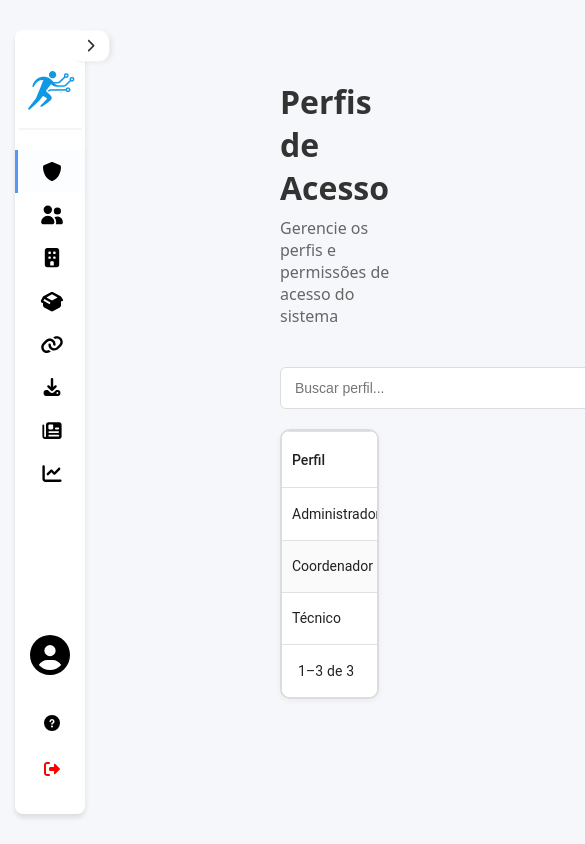
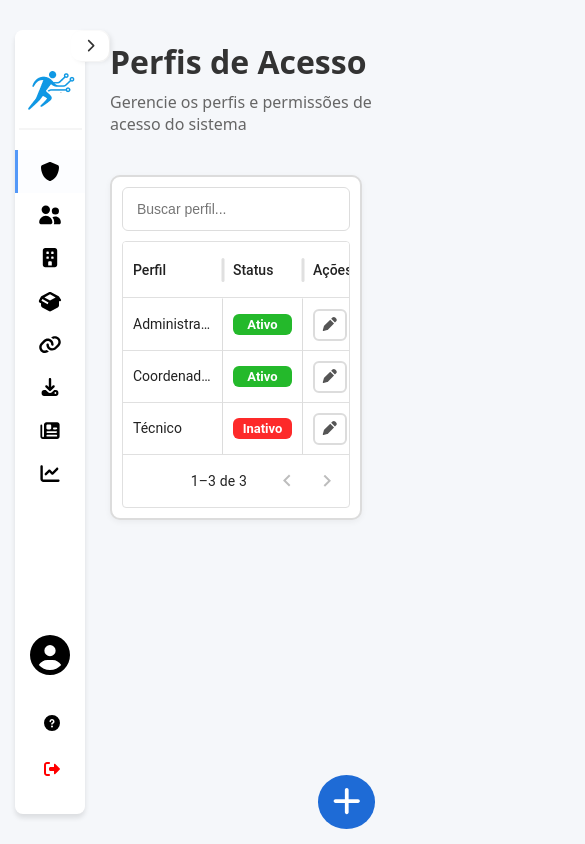
Before and after one commit to matheuskrs/integraLab, a React (Vite) app: page /access in a window 390 px wide. Shown: the whole page, 585 px wide, since content can reach past the window. Built offline with nearby package versions, Linux system fonts and the light colour scheme.

Commit message:
feat: not found default redirection page, sidebar responsiveness

```diff
--- a/index.html
+++ b/index.html
@@ -1,8 +1,8 @@
 <!doctype html>
-<html lang="en">
+<html lang="pt-br">
   <head>
     <meta charset="UTF-8" />
-    <link rel="icon" type="image/svg+xml" href="/vite.svg" />
+    <link rel="shortcut icon" href="src/assets/integraLabMiniLogo.png" type="image/x-icon">
     <meta name="viewport" content="width=device-width, initial-scale=1.0" />
     <title>Integra Lab</title>
   </head>
--- a/src/app/router.jsx
+++ b/src/app/router.jsx
@@ -1,22 +1,20 @@
-import { createBrowserRouter } from 'react-router-dom';
-import AuthLayout from '../layouts/Auth/AuthLayout';
-import LoginPage from '../pages/Login/LoginPage';
-import AccessManagementLayout from '../layouts/AccessManagement/AccessManagementLayout';
-import AccessManagement from '../pages/AccessManagement/AccessManagement';
+import { createBrowserRouter } from "react-router-dom";
+import AuthLayout from "../layouts/Auth/AuthLayout";
+import LoginPage from "../pages/Login/LoginPage";
+import AccessManagementLayout from "../layouts/AccessManagement/AccessManagementLayout";
+import AccessManagement from "../pages/AccessManagement/AccessManagement";
+import NotFound from "../pages/NotFound/NotFound";
 
 export const router = createBrowserRouter([
   {
     element: <AuthLayout />,
-    children: [
-      { index: true, element: <LoginPage /> },
-    ],
+    errorElement: <NotFound />,
+    children: [{ index: true, element: <LoginPage /> }],
   },
 
   {
-    path: '/access',
+    path: "/access",
     element: <AccessManagementLayout />,
-    children: [
-      { index: true, element: <AccessManagement /> },
-    ],
-  }
+    children: [{ index: true, element: <AccessManagement /> }],
+  },
 ]);
--- a/src/components/CommonGridCSS/commonGrid.css
+++ b/src/components/CommonGridCSS/commonGrid.css
@@ -1,6 +1,13 @@
-.MuiDataGrid-cell {
-  border-right: 2px solid gainsboro;
+.MuiDataGrid-cell:not(:last-of-type) {
+  border-right: 1px solid gainsboro;
 }
+
+.grid-header-wrapper {
+  display: flex;
+  gap: 10px;
+  align-items: center;
+}
+
 .grid-wrapper {
   background: #fff;
   border-radius: 10px;
@@ -9,24 +16,16 @@
   max-width: 2000px;
   overflow: clip;
   width: 90%;
+  padding: 10px;
+  display: flex;
+  flex-direction: column;
+  gap: 10px;
 }
-.css-mwkct3-MuiDataGrid-root .MuiDataGrid-columnSeparator--sideRight {
-  right: 0px !important;
+
+.grid-wrapper * {
+  outline: none !important;
 }
-.css-mwkct3-MuiDataGrid-root .MuiDataGrid-cell {
-  border-top: none !important;
-}
-.css-mwkct3-MuiDataGrid-root .MuiDataGrid-columnSeparator {
-  display: block;
-  color: gainsboro;
-  width: 1px;
-  background-color: gainsboro !important;
-}
-.css-1vigakz-MuiDataGrid-virtualScroller {
-  border: 2px solid gainsboro;
-  border-radius: 10px;
-  overflow: clip;
-}
+
 .grid-actions {
   display: flex;
   gap: 8px;
--- a/src/components/Sidebar/sidebar.css
+++ b/src/components/Sidebar/sidebar.css
@@ -139,6 +139,7 @@
 .sidebar.collapsed .sidebar-nav li {
   justify-content: center;
   padding: 12px 0;
+  padding-right: 3px;
 }
 
 .sidebar.collapsed .sidebar-nav svg {
--- a/src/pages/AccessManagement/AccessManagement.jsx
+++ b/src/pages/AccessManagement/AccessManagement.jsx
@@ -1,10 +1,12 @@
 import { DataGrid } from "@mui/x-data-grid";
 import { ptBR } from "@mui/x-data-grid/locales";
 import { FontAwesomeIcon } from "@fortawesome/react-fontawesome";
-import { faPen, faTrash } from "@fortawesome/free-solid-svg-icons";
+import { faPen, faPlus, faTrash } from "@fortawesome/free-solid-svg-icons";
 import "../../components/CommonGridCSS/commonGrid.css";
 import "./accessManagement.css";
-
+import { useMediaQuery } from "@mui/material";
+import { Select, MenuItem } from "@mui/material";
+import { useState } from "react";
 export default function AccessManagement() {
   const rows = [
     {
@@ -32,38 +34,37 @@ export default function AccessManagement() {
       status: { id: 2, label: "Inativo", color: "#fd2a2a" },
     },
   ];
-
-  const columns = [
+  const isMobile = useMediaQuery("(max-width:700px)");
+  const desktopColumns = [
     {
       field: "perfil",
       headerName: "Perfil",
-      flex: 1.5,
-      minWidth: 150,
+      flex: 1,
+      minWidth: isMobile ? 100 : 120,
     },
     {
       field: "descricao",
       headerName: "Descrição",
-      flex: 2,
+      flex: 1,
       minWidth: 220,
     },
     {
       field: "permissoesAtivas",
       headerName: "Permissões ativas",
-      flex: 1,
       minWidth: 160,
       renderCell: (params) => <span>{params.value} permissões</span>,
     },
     {
       field: "dataCriacao",
       headerName: "Data de criação",
-      flex: 1,
       minWidth: 150,
     },
     {
       field: "status",
       headerName: "Status",
       flex: 1,
-      minWidth: 120,
+      minWidth: 80,
+      maxWidth: 160,
       renderCell: (params) => {
         const status = params.value;
         return (
@@ -79,8 +80,7 @@ export default function AccessManagement() {
     {
       field: "actions",
       headerName: "Ações",
-      flex: 1,
-      minWidth: 120,
+      minWidth: 80,
       sortable: false,
       filterable: false,
       renderCell: () => (
@@ -96,24 +96,45 @@ export default function AccessManagement() {
     },
   ];
 
+  const mobileColumns = [
+    desktopColumns.find((col) => col.field === "perfil"),
+    desktopColumns.find((col) => col.field === "status"),
+    desktopColumns.find((col) => col.field === "actions"),
+  ];
+
+  const [status, setStatus] = useState(0);
   return (
-    <div className="access-container">
+    <div>
       <h1 className="access-title">Perfis de Acesso</h1>
       <p className="access-subtitle">
         Gerencie os perfis e permissões de acesso do sistema
       </p>
+      <div className="grid-wrapper">
+        <div className="grid-header-wrapper">
+          <input
+            type="text"
+            className="access-search"
+            placeholder="Buscar perfil..."
+            name="access-search"
+          />
+          {!isMobile && (
+            <Select className="select-user-state-list" size="small" value={status} onChange={(e) => setStatus(e.target.value)}>
+              <MenuItem value={0}>Todos os status</MenuItem>
+              <MenuItem value={1}>Ativo</MenuItem>
+              <MenuItem value={2}>Inativo</MenuItem>
+            </Select>
 
-      <input
-        type="text"
-        className="access-search"
-        placeholder="Buscar perfil..."
-      />
-
-      <div className="grid-wrapper">
+          )}
+          {!isMobile && (
+            <button className="btn-new-profile">
+              Novo perfil
+            </button>
+          )}
+        </div>
         <DataGrid
           localeText={ptBR.components.MuiDataGrid.defaultProps.localeText}
           rows={rows}
-          columns={columns}
+          columns={isMobile ? mobileColumns : desktopColumns}
           rowSelection={false}
           disableRowSelectionOnClick
           disableColumnMenu
@@ -123,43 +144,15 @@ export default function AccessManagement() {
               paginationModel: { pageSize: 10, page: 0 },
             },
           }}
-          sx={{
-            border: "none",
-            fontSize: 14,
-
-            "& .MuiDataGrid-columnHeaders": {
-              backgroundColor: "#f7f8fa",
-              fontWeight: 600,
-              borderTop: "1px solid #e0e0e0",
-            },
-
-            "& .MuiDataGrid-columnSeparator": {
-              display: "block",
-              color: "#e0e0e0",
-            },
-
-            "& .MuiDataGrid-cell": {
-              borderBottom: "none",
-            },
-
-            "& .MuiDataGrid-row:nth-of-type(even)": {
-              backgroundColor: "#fafafa",
-            },
-
-            "& .MuiDataGrid-row:hover": {
-              backgroundColor: "#f1f5ff",
-            },
-
-            "& .MuiDataGrid-footerContainer": {
-              borderTop: "1px solid #e0e0e0",
-            },
-
-            "& .MuiDataGrid-filler": {
-              display: "none",
-            },
-          }}
         />
       </div>
+      {isMobile && (
+        <div className="wrapper-btn-new-profile-mobile">
+          <button className="btn-new-profile-mobile">
+            <FontAwesomeIcon icon={faPlus} />
+          </button>
+        </div>
+      )}
     </div>
   );
 }
--- a/src/pages/AccessManagement/accessManagement.css
+++ b/src/pages/AccessManagement/accessManagement.css
@@ -1,5 +1,5 @@
 .access-container {
-  padding: 40px 0px 0px 140px;
+  padding: 40px 0px 0px 110px;
 }
 
 .access-title {
@@ -15,12 +15,41 @@
 }
 
 .access-search {
-  width: 320px;
-  padding: 12px 14px;
+  padding: 13px 14px;
   border: 1px solid #ddd;
   border-radius: 6px;
   font-size: 14px;
-  margin-bottom: 20px;
+  flex: 1.5;
+}
+
+.select-user-state-list {
+  border-radius: 6px;
+  font-size: 14px;
+  flex: 1;
+  color: gray;
+  max-width: 300px;
+  border: 2px solid #ddd;
+}
+
+.select-user-state-list * {
+  border: none !important
+}
+
+.btn-new-profile {
+  background: var(--main-color);
+  border-radius: 5px;
+  color: white;
+  border: none;
+  padding: 13px 14px;
+  min-width: 90px;
+  white-space: nowrap;
+  flex: 0.3;
+  cursor: pointer;
+  transition:200ms ease-in-out;
+}
+
+.btn-new-profile:hover {
+  opacity:0.9;
 }
 
 .access-search:focus {
@@ -42,3 +71,18 @@
   cursor: default;
   width: 100%;
 }
+
+.wrapper-btn-new-profile-mobile {
+  position: absolute;
+  bottom: 15px;
+  right: 15px;
+}
+
+.btn-new-profile-mobile {
+  border-radius: 50%;
+  border: none;
+  background: var(--main-color);
+  color: white;
+  padding: 10px;
+  font-size: 30px;
+}
--- a/src/pages/Login/login.css
+++ b/src/pages/Login/login.css
@@ -121,4 +121,21 @@
   margin-top: 24px;
   font-size: 12px;
   color: #888;
+  display: flex;
+  gap: 5px;
+  justify-content: center;
 }
+
+.footer-support-email {
+  display: flex;
+  gap: 5px;
+  justify-content: center;
+  align-items: center;
+  transition: 200ms ease-in-out;
+  cursor: pointer;
+}
+
+.footer-support-email:hover {
+  color: var(--main-color);
+  text-decoration: underline;
+}
--- /dev/null
+++ b/src/pages/NotFound/NotFound.jsx
@@ -0,0 +1,16 @@
+import { useNavigate } from "react-router-dom";
+import "./notFound.css";
+
+export default function NotFound() {
+  const navigate = useNavigate();
+
+  return (
+    <div className="notfound-container">
+      <h1>404</h1>
+      <h2>Página não encontrada</h2>
+      <p>A página que você tentou acessar não existe.</p>
+
+      <button onClick={() => navigate("/")}>Voltar para o início</button>
+    </div>
+  );
+}
--- /dev/null
+++ b/src/pages/NotFound/notFound.css
@@ -0,0 +1,34 @@
+*{
+  user-select: none;
+}
+
+.notfound-container {
+  min-height: 100vh;
+  display: flex;
+  flex-direction: column;
+  align-items: center;
+  justify-content: center;
+  text-align: center;
+  gap: 12px;
+}
+
+.notfound-container h1 {
+  font-size: 96px;
+  margin: 0;
+}
+
+.notfound-container button {
+  margin-top: 16px;
+  padding: 10px 16px;
+  cursor: pointer;
+  background-color: var(--main-color);
+  color: white;
+  border-radius: 10px;
+  border: none;
+  transition: 150ms ease-in-out;
+}
+
+.notfound-container button:hover {
+  opacity: 0.9;
+  transform: scale(1.05);
+}
--- a/src/styles/reset.css
+++ b/src/styles/reset.css
@@ -2,5 +2,4 @@
     margin: 0;
     padding: 0;
     box-sizing: border-box;
-    outline: none !important;
 }
```
Also changed, not shown: src/pages/Login/LoginPage.jsx (+49 -14 lines).
